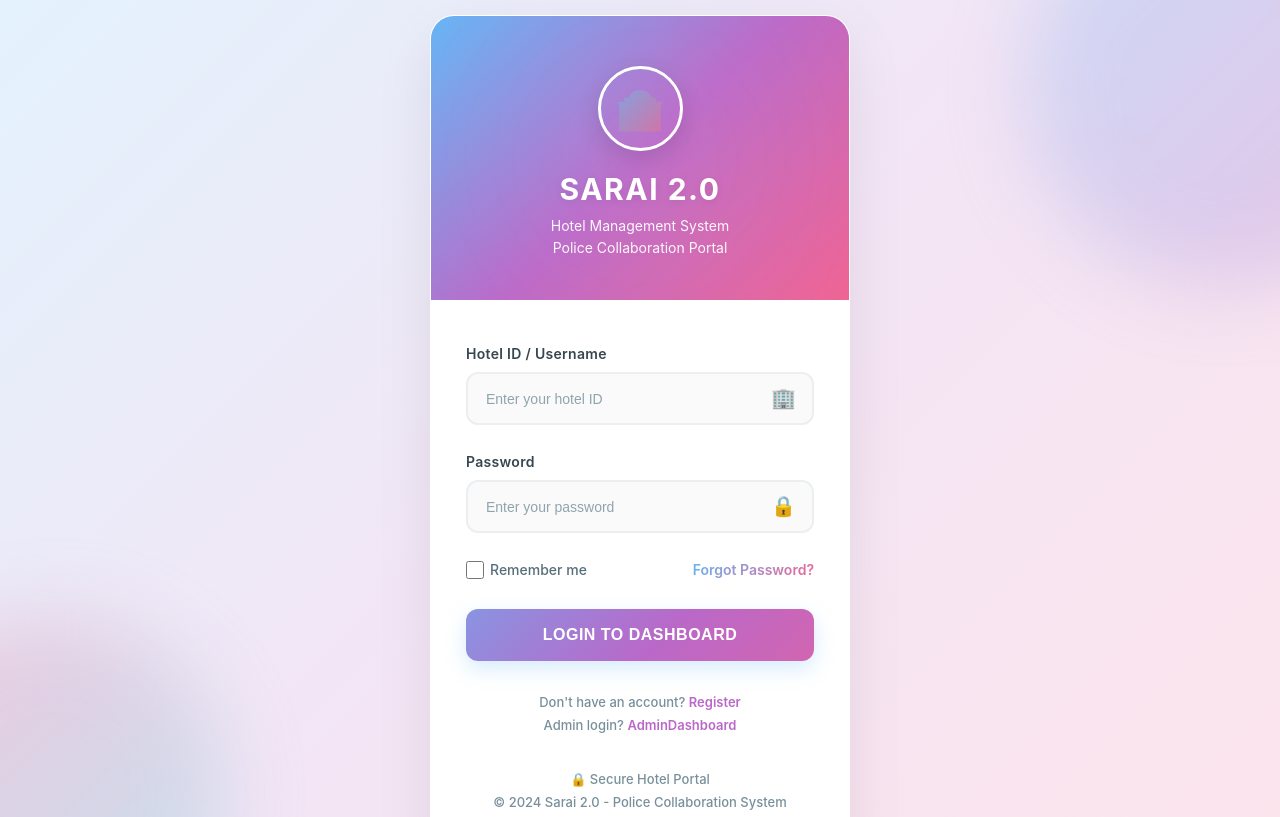
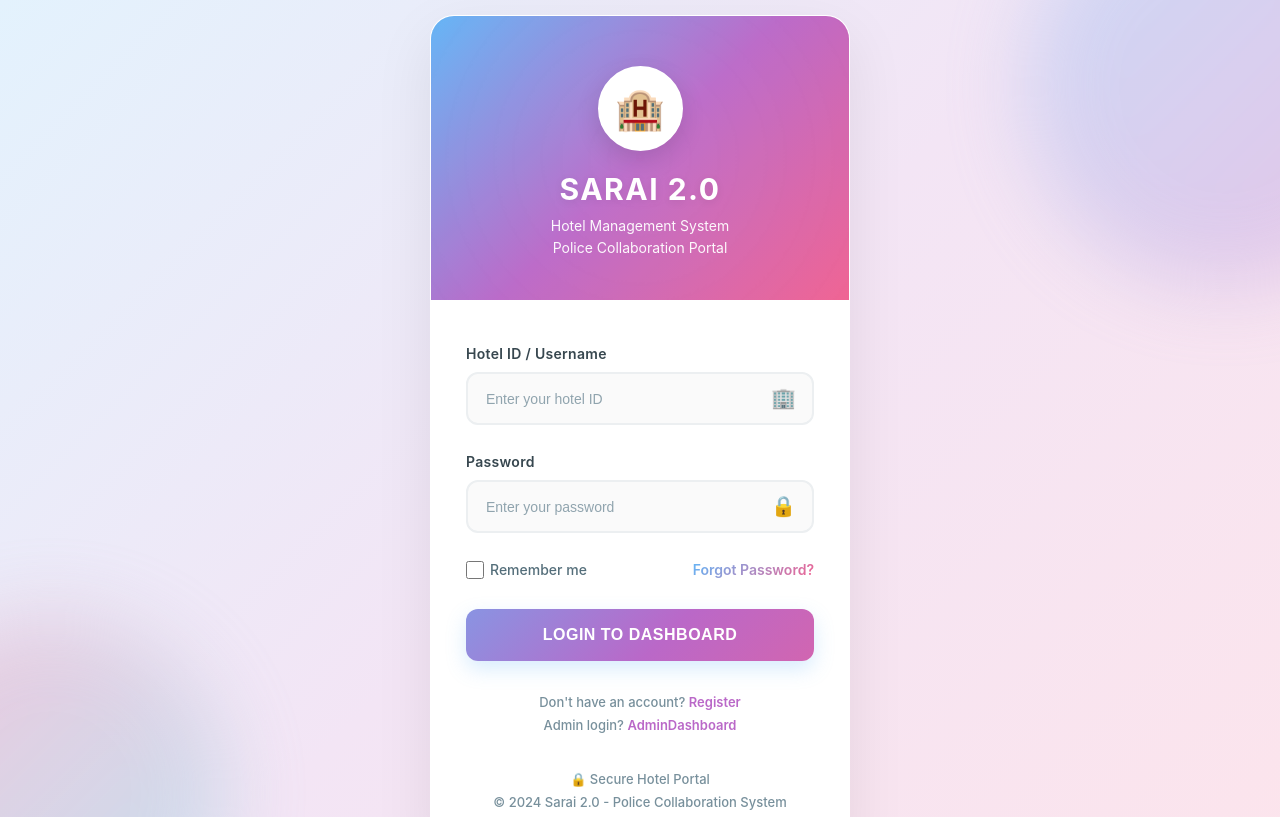
Before and after one commit to digitaldominationio/atithi, a plain HTML site: page login2.html in a window 1280 px wide. Shown: the top 817 px of the page. Drawn offline with Linux system fonts and the light colour scheme.

Commit message:
changes logo color in loginpage change logo css

```diff
--- a/login2.html
+++ b/login2.html
@@ -117,10 +117,7 @@
     justify-content: center;
     font-size: clamp(32px, 7vw, 40px);
     font-weight: 800;
-            background: linear-gradient(135deg, #64b5f6 0%, #f06292 100%);
-            -webkit-background-clip: text;
-            -webkit-text-fill-color: transparent;
-            background-clip: text;
+    color: white; /* <-- FIXED (White emoji/icon) */
     box-shadow: 0 8px 24px rgba(0, 0, 0, 0.12);
     position: relative;
     z-index: 1;
```
Lines whose indentation alone changed are shown as unchanged.
